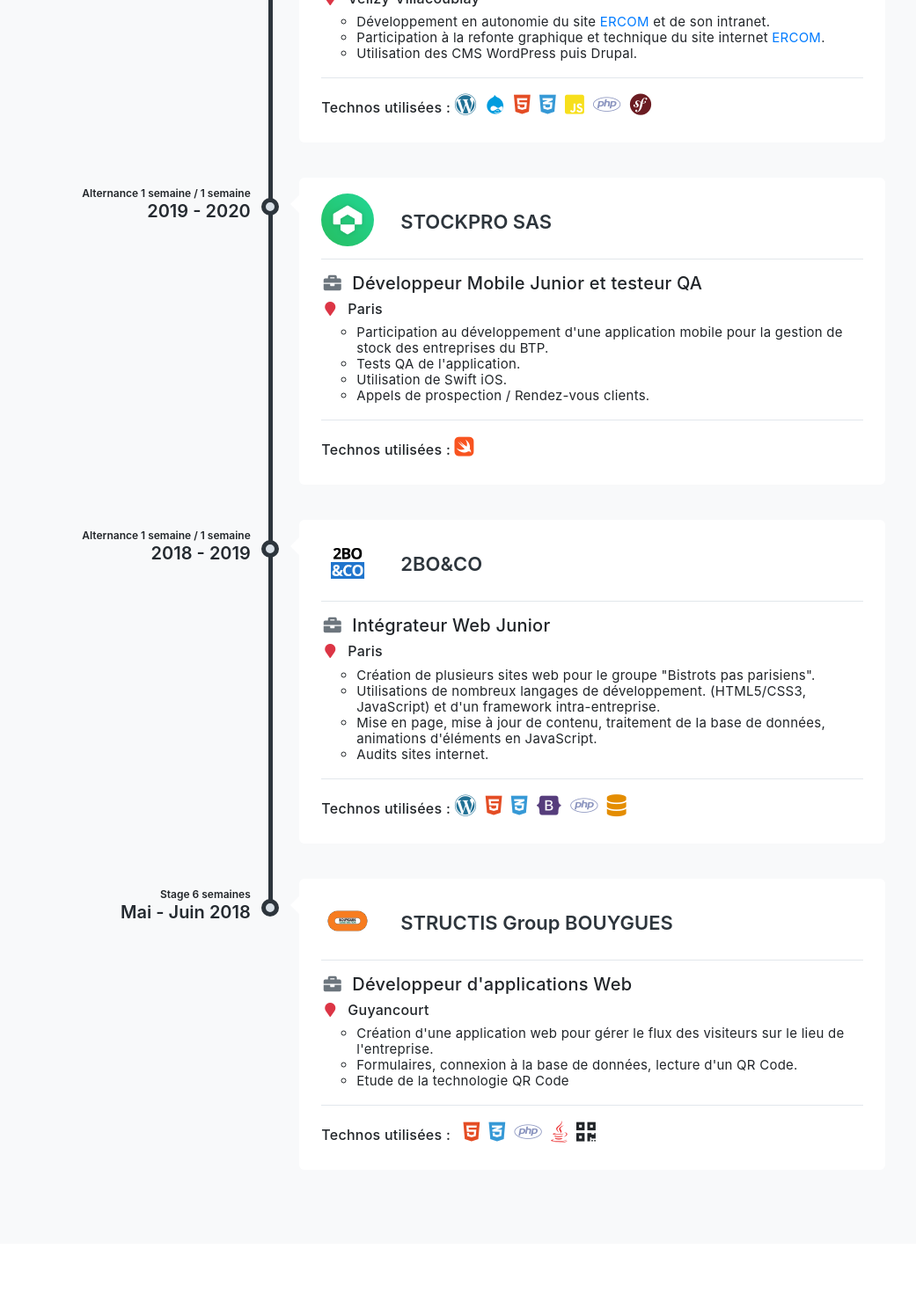
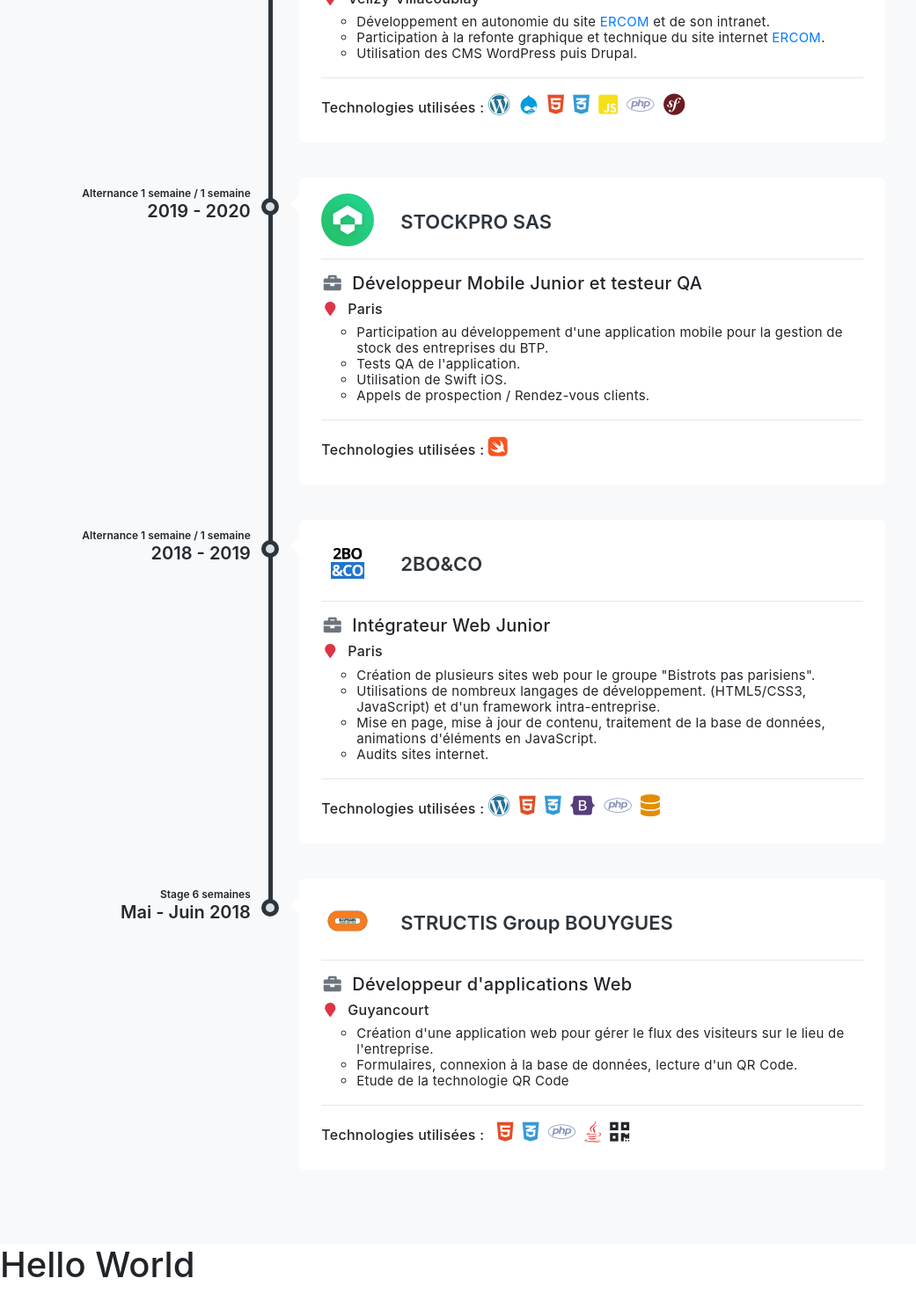
Before and after one commit to bastien-cordier/portfolio, a React (Create React App) app: page / in a window 1280 px wide. Shown: the part 1741-3211 px from the top of the page at 88% size, without its empty margins (0-1041 px from the left). Before the commit the page ends 3155 px from the top, so only its background shows below. Built offline with nearby package versions, Linux system fonts and the light colour scheme.

Commit message:
Ajout section skills

```diff
--- a/src/App.js
+++ b/src/App.js
@@ -7,6 +7,7 @@
 import About from "./Components/Apropos/about";
 import Formation from "./Components/Formation/formation";
 import Parcours from "./Components/Parcours/parcours";
+import Skills from "./Components/Skills/skills";
 
 function App() {
   return (
@@ -16,6 +17,7 @@
       <About />
       <Formation />
       <Parcours />
+      <Skills />
     </Fragment>
   );
 }
--- a/src/Components/Parcours/parcours.js
+++ b/src/Components/Parcours/parcours.js
@@ -51,7 +51,7 @@
                   <br />
                   <div className="timeline-footer">
                     <h6>
-                      Technos utilisées :{" "}
+                      Technologies utilisées :{" "}
                       <span className="icons">
                         <i className="fab fa-wordpress" />
                         <i className="fab fa-drupal space-content" />
@@ -107,7 +107,7 @@
                   <br />
                   <div className="timeline-footer">
                     <h6>
-                      Technos utilisées :{" "}
+                      Technologies utilisées :{" "}
                       <span className="icons">
                         <i className="fab fa-swift" />
                       </span>
@@ -161,7 +161,7 @@
                   <br />
                   <div className="timeline-footer">
                     <h6>
-                      Technos utilisées :{" "}
+                      Technologies utilisées :{" "}
                       <span className="icons">
                         <i className="fab fa-wordpress" />
                         <i className="fab fa-html5 space-content" />
@@ -218,7 +218,7 @@
                   <br />
                   <div className="timeline-footer">
                     <h6>
-                      Technos utilisées :{" "}
+                      Technologies utilisées :{" "}
                       <span className="icons">
                         <i className="fab fa-html5 space-content" />
                         <i className="fab fa-css3-alt space-content" />
--- /dev/null
+++ b/src/Components/Skills/skills.css
@@ -0,0 +1 @@
+/* STYLE PAGE SKILLS */
--- /dev/null
+++ b/src/Components/Skills/skills.js
@@ -0,0 +1,11 @@
+import React, { Fragment } from "react";
+
+function skills() {
+  return (
+    <Fragment>
+      <h1>Hello World</h1>
+    </Fragment>
+  );
+}
+
+export default skills;
```
